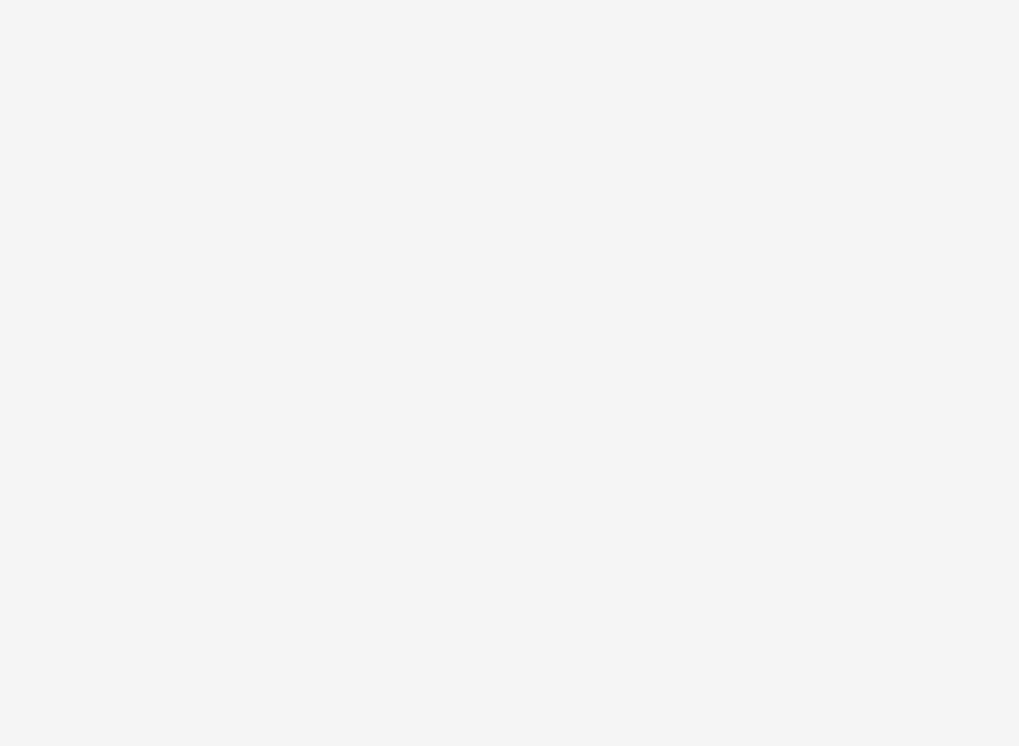
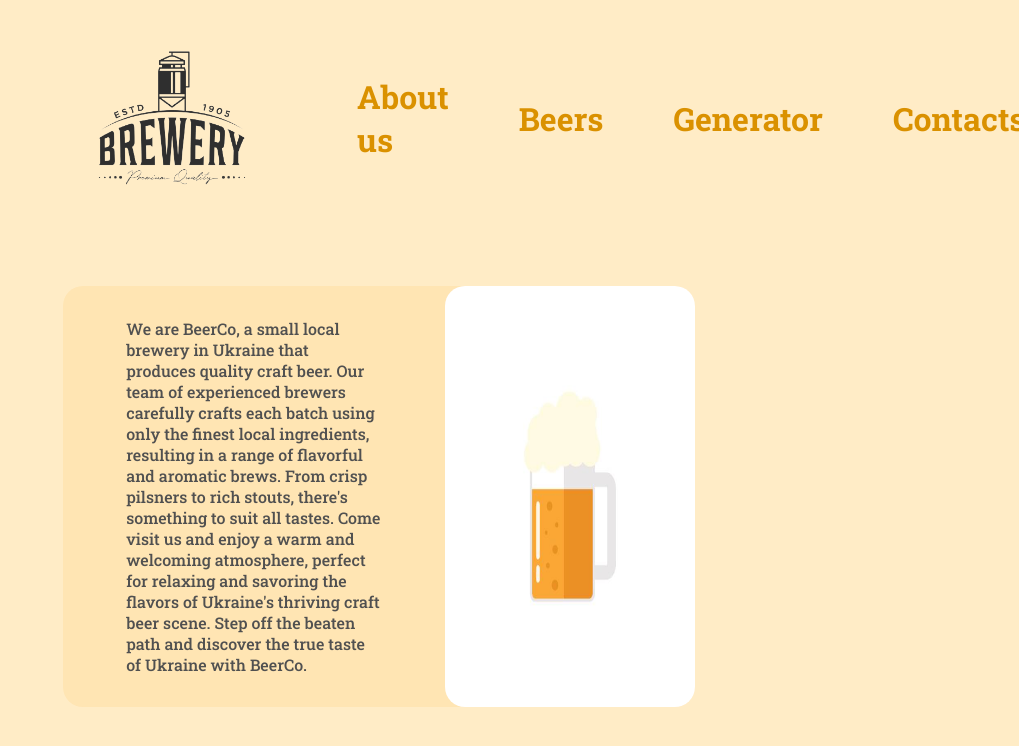
Before and after one commit to tonyjohns/beerco, a plain HTML site: page index.html in a window 1280 px wide. Shown: the whole page, without its empty margins (261-1280 px from the left). Drawn offline with Linux system fonts and the light colour scheme; a web font is replaced by a local one.

Commit message:
Header. Main text and image

```diff
--- a/index.html
+++ b/index.html
@@ -7,10 +7,32 @@
     <link rel="stylesheet" href="./resources/style.css">
     <title>BeerCo🥰</title>
     <link rel="preconnect" href="https://fonts.googleapis.com">
+    <link rel="preconnect" href="https://fonts.googleapis.com">
+    <link rel="preconnect" href="https://fonts.gstatic.com" crossorigin>
+    <link rel="preconnect" href="https://fonts.googleapis.com">
 <link rel="preconnect" href="https://fonts.gstatic.com" crossorigin>
-<link href="https://fonts.googleapis.com/css2?family=Signika+Negative:wght@500;700&display=swap" rel="stylesheet">
+<link href="https://fonts.googleapis.com/css2?family=Roboto+Slab:wght@400;500;600;700;900&display=swap" rel="stylesheet">
 </head>
 <body>
 
+    <!--Header and Navigation-->
+    <header>
+        <img src="./resources/images/logo.png" id="logo" alt="brewery logo">
+        <nav>
+            <ul>
+                 <li><a href="">About us</a></li>
+                 <li><a href="">Beers</a></li>
+                 <li><a href="">Generator</a></li>
+                 <li><a href="">Contacts</a></li>
+            </ul>
+        </nav>
+    </header>
+
+    <main>
+        <div class="mainText">
+            <p>We are BeerCo, a small local brewery in Ukraine that produces quality craft beer. Our team of experienced brewers carefully crafts each batch using only the finest local ingredients, resulting in a range of flavorful and aromatic brews. From crisp pilsners to rich stouts, there's something to suit all tastes. Come visit us and enjoy a warm and welcoming atmosphere, perfect for relaxing and savoring the flavors of Ukraine's thriving craft beer scene. Step off the beaten path and discover the true taste of Ukraine with BeerCo.</p>
+            <img src="./resources/images/beer-image.jpg" alt="main image" id="mainImage">
+        </div>
+    </main>
 </body>
 </html>
--- /dev/null
+++ b/resources/reset.css
@@ -0,0 +1,53 @@
+/* http://meyerweb.com/eric/tools/css/reset/
+   v2.0 | 20110126
+   License: none (public domain)
+*/
+
+html, body, div, span, applet, object, iframe,
+h1, h2, h3, h4, h5, h6, p, blockquote, pre,
+a, abbr, acronym, address, big, cite, code,
+del, dfn, em, img, ins, kbd, q, s, samp,
+small, strike, strong, sub, sup, tt, var,
+b, u, i, center,
+dl, dt, dd, ol, ul, li,
+fieldset, form, label, legend,
+table, caption, tbody, tfoot, thead, tr, th, td,
+article, aside, canvas, details, embed,
+figure, figcaption, footer, header, hgroup,
+menu, nav, output, ruby, section, summary,
+time, mark, audio, video {
+  margin: 0;
+  padding: 0;
+  border: 0;
+  font-size: 100%;
+  font: inherit;
+  vertical-align: baseline;
+}
+/* HTML5 display-role reset for older browsers */
+article, aside, details, figcaption, figure,
+footer, header, hgroup, menu, nav, section {
+  display: block;
+}
+body {
+  line-height: 1;
+}
+ol, ul {
+  list-style: none;
+}
+blockquote, q {
+  quotes: none;
+}
+blockquote:before, blockquote:after,
+q:before, q:after {
+  content: '';
+  content: none;
+}
+table {
+  border-collapse: collapse;
+  border-spacing: 0;
+}
+
+a {
+  color: black;
+  text-decoration: none;
+}
--- a/resources/style.css
+++ b/resources/style.css
@@ -1,3 +1,81 @@
 body {
-    background-color: whitesmoke;
+    background-color: #ffecc6;
 }
+
+h1 {
+    font-family: 'Roboto Slab', serif;
+    font-weight: 500;
+}
+
+p {
+    font-family: 'Roboto Slab', serif;
+    font-size: 16px;
+    font-weight: 500;
+    color: rgb(80, 80, 80);
+}
+
+/*Header*/
+
+header {
+    display: flex;
+    margin-left: 350px;
+    margin-top: 50px;
+    margin-right: 350px;
+    margin-bottom: 100px;
+    justify-content: space-between;
+}
+
+header #logo {
+    width: 150px;
+}
+
+nav {
+    display: flex;
+}
+
+nav ul {
+    display: flex;
+    text-decoration: none;
+    align-items: center;
+}
+
+nav li {
+    list-style: none;
+    padding-left: 70px;
+}
+
+nav a {
+    text-decoration: none;
+    font-family: 'Roboto Slab', serif;
+    font-size: 32px;
+    font-weight: 700;
+    color: #da9100;
+}
+
+nav a:hover {
+    color: rgb(80, 80, 80);
+}
+
+/*Main Text*/
+
+main {
+    display: flex;
+    margin: 0 25%;
+}
+
+main .mainText {
+    display: flex;
+    background-color: #ffe5b3;
+    border-radius: 20px;
+}
+
+
+.mainText p {
+    margin: 5% 10%;
+}
+
+#mainImage {
+    max-width: 250px;
+    height: auto;
+    border-radius: 20px;
+}
```
Also changed, not shown: resources/images/beer-image.jpg (added), resources/images/logo.png (added), resources/images/vintage-brewery-line-art-logo-illustration-design-free-vector.webp (added).
